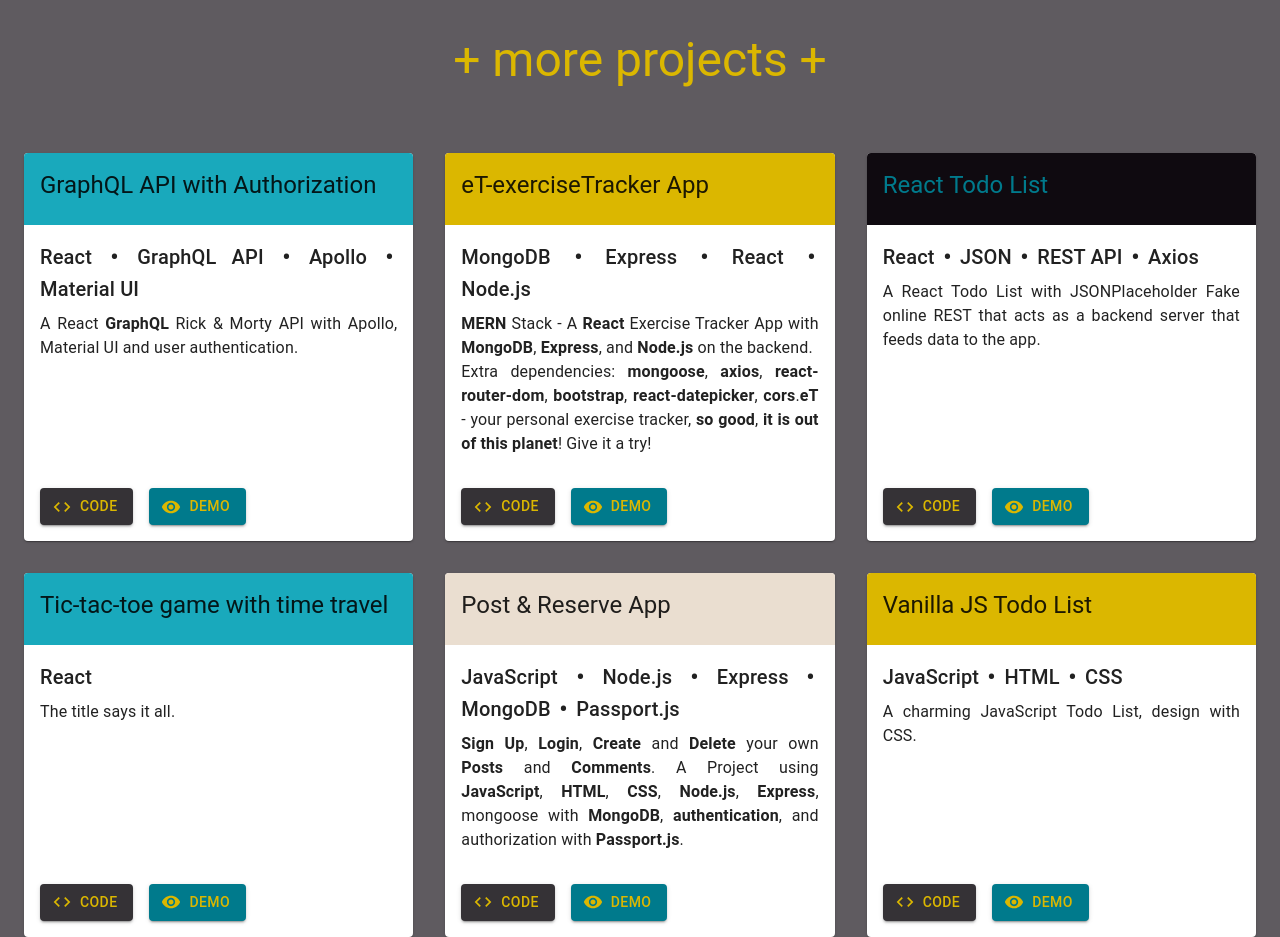
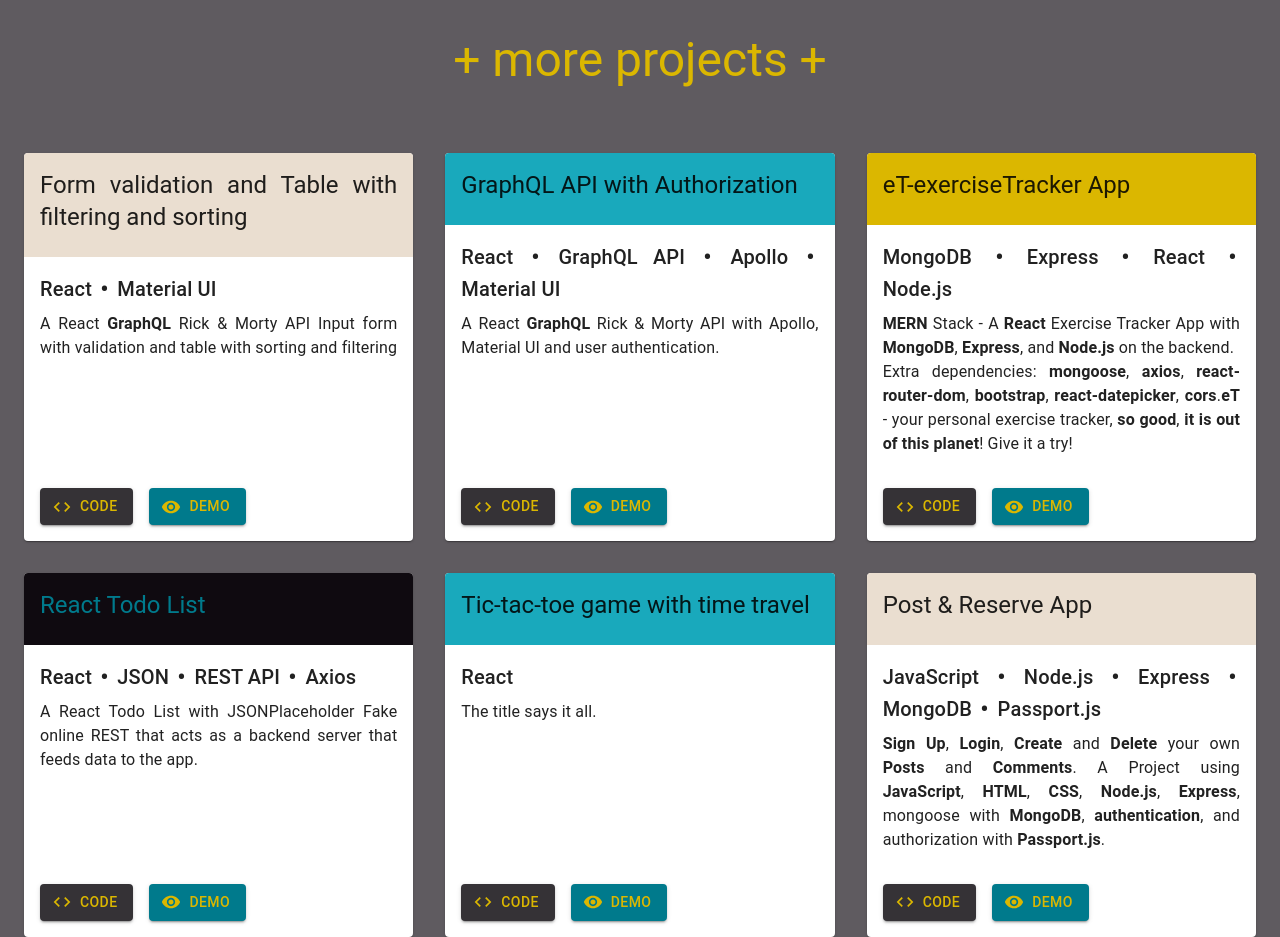
Before and after one commit to gustavdias/portfolio-v7, a React (Create React App) app: page / in a window 1280 px wide. Shown: the part 3280-4217 px from the top of the page. Built offline with nearby package versions, Linux system fonts and the light colour scheme.

Commit message:
add project form & table

```diff
--- a/src/components/Projects/Projects.js
+++ b/src/components/Projects/Projects.js
@@ -15,7 +15,7 @@
 
 const useStyles = makeStyles((theme) => ({
   yWord: {
-color: '#dbb700',
+    color: "#dbb700",
   },
   bullet: {
     display: "inline-block",
@@ -104,7 +104,7 @@
               gutterBottom
               className={classes.yWord}
             >
-<span>+ </span> more projects <span>+</span>
+              <span>+ </span> more projects <span>+</span>
             </Typography>
             {/* <Typography
           variant="h5"
@@ -123,8 +123,66 @@
             {/* {cards.map((card) => ( */}
             {/* Place your cards */}
 
-             {/* Card 0 Blue */}
-             <Grid item key={0} xs={12} sm={6} md={4}>
+            {/* Card -1 White */}
+            <Grid item key={0} xs={12} sm={6} md={4}>
+              <Card className={classes.card}>
+                <CardActionArea
+                  target="_blank"
+                  rel="noopener noreferrer"
+                  href="https://rm-graphqp.netlify.app/"
+                >
+                  <CardContent
+                    className={`${classes.cardContent} ${classes.cardWhite}`}
+                  >
+                    <Typography
+                      color="inherit"
+                      gutterBottom
+                      variant="h5"
+                      component="h2"
+                    >
+                      Form validation and Table with filtering and sorting
+                    </Typography>
+                  </CardContent>
+                </CardActionArea>
+                <CardContent className={classes.cardContent}>
+                  <Typography gutterBottom variant="h6" component="h2">
+                    React {bull} Material UI
+                  </Typography>
+                  <Typography>
+                    A React <strong>GraphQL</strong> Rick & Morty API Input form
+                    with validation and table with sorting and filtering{" "}
+                  </Typography>
+                </CardContent>
+                <CardActions>
+                  <Button
+                    variant="contained"
+                    color="primary"
+                    className={classes.button}
+                    target="_blank"
+                    rel="noopener noreferrer"
+                    href="https://github.com/gustavdias/form-table-react-mui-v3-ru"
+                    startIcon={<CodeIcon />}
+                  >
+                    CODE
+                  </Button>
+
+                  <Button
+                    color="secondary"
+                    variant="contained"
+                    className={classes.button}
+                    target="_blank"
+                    rel="noopener noreferrer"
+                    href="https://form-table-react-mui.netlify.app/"
+                    startIcon={<VisibilityIcon />}
+                  >
+                    DEMO
+                  </Button>
+                </CardActions>
+              </Card>
+            </Grid>
+
+            {/* Card 0 Blue */}
+            <Grid item key={0} xs={12} sm={6} md={4}>
               <Card className={classes.card}>
                 <CardActionArea
                   target="_blank"
@@ -149,8 +207,8 @@
                     React {bull} GraphQL API {bull} Apollo {bull} Material UI
                   </Typography>
                   <Typography>
-                    A React <strong>GraphQL</strong> Rick & Morty API {" "}
-                    with Apollo, Material UI and user authentication.
+                    A React <strong>GraphQL</strong> Rick & Morty API with
+                    Apollo, Material UI and user authentication.
                   </Typography>
                 </CardContent>
                 <CardActions>
@@ -334,7 +392,7 @@
                 </CardActionArea>
                 <CardContent className={classes.cardContent}>
                   <Typography gutterBottom variant="h6" component="h2">
-                  React {bull} JSON {bull} REST API {bull} Axios
+                    React {bull} JSON {bull} REST API {bull} Axios
                   </Typography>
                   <Typography>
                     A React Todo List with JSONPlaceholder Fake online REST that
```
